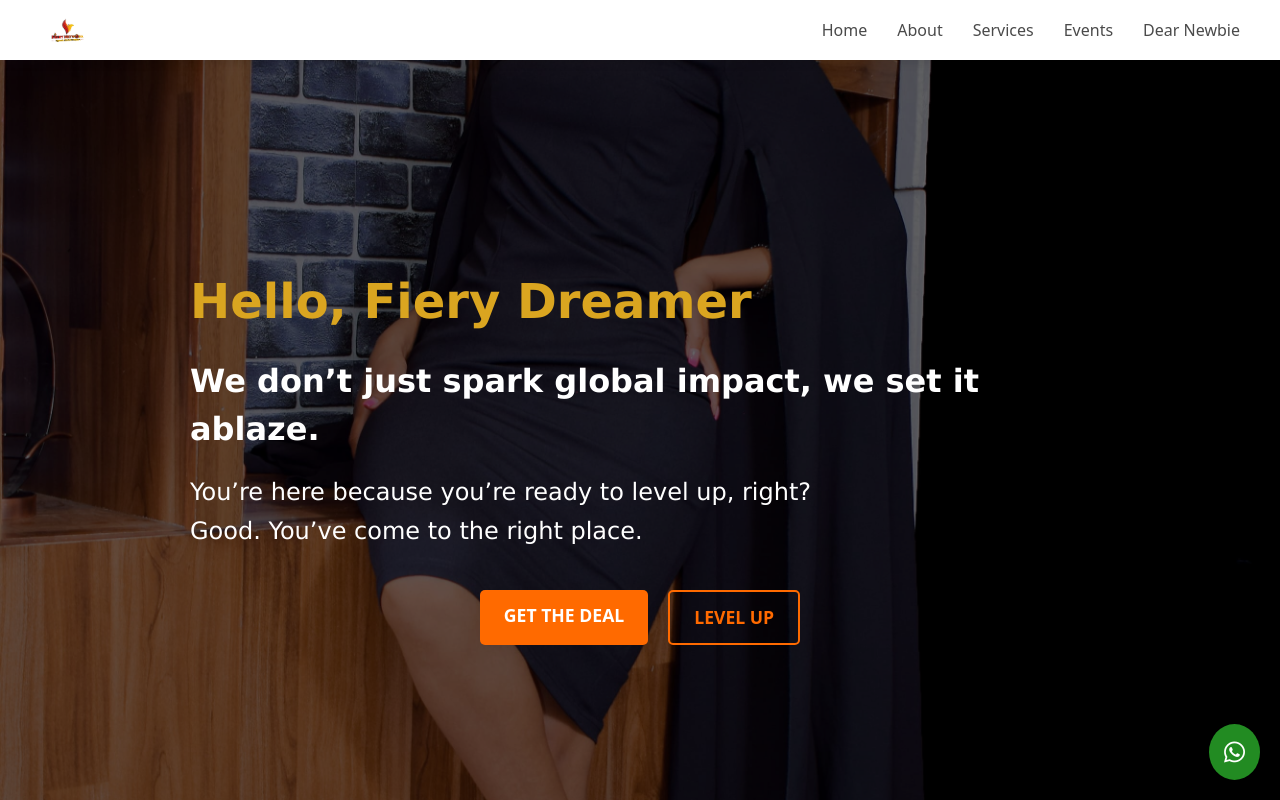
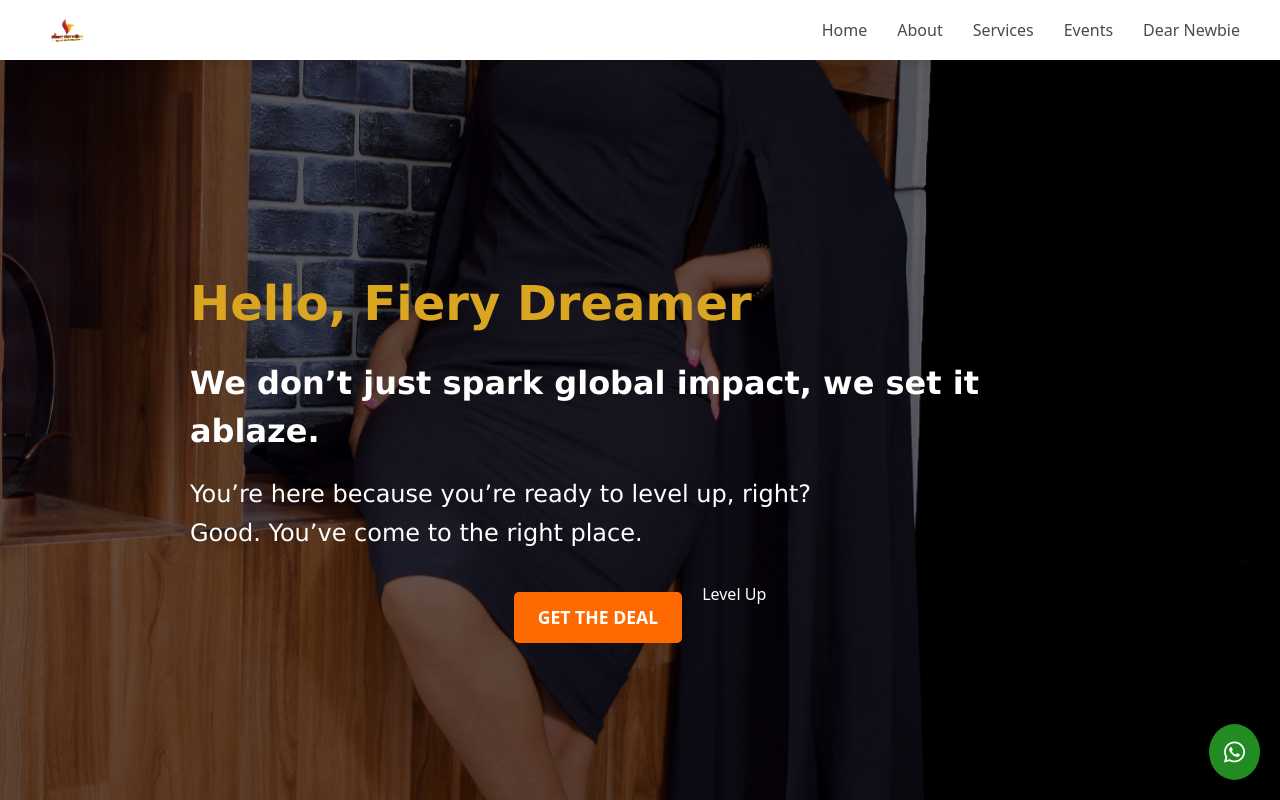
Before and after one commit to JeromeKERICH/fiery-networks, a React (Vite) app: page / in a window 1280 px wide. Shown: the top 800 px of the page. Built offline with nearby package versions, Linux system fonts and the light colour scheme.

Commit message:
4th commits

```diff
--- a/src/components/Contact.jsx
+++ b/src/components/Contact.jsx
@@ -12,7 +12,7 @@ const ContactPage = () => {
           <div className="contact-item">
             <i className="fas fa-map-marker-alt"></i>
             <div>
-              <p>1234 Network Avenue, City, Country</p>
+              <p>Nairobi, Kenya</p>
             </div>
           </div>
 
@@ -20,7 +20,7 @@ const ContactPage = () => {
             <i className="fas fa-phone-alt"></i>
             <div>
 
-              <p>+123 456 7890</p>
+              <p>+254 729 466 141</p>
             </div>
           </div>
 
--- a/src/components/Hero.jsx
+++ b/src/components/Hero.jsx
@@ -1,5 +1,6 @@
 import React from 'react';
 import './styles/Hero.css';
+import { Link } from "react-router-dom";
 
 const HeroSection = () => {
   return (
@@ -9,8 +10,8 @@ const HeroSection = () => {
         <h2>We don’t just spark global impact, we set it ablaze.</h2>
         <p>You’re here because you’re ready to level up, right? <br></br>Good. You’ve come to the right place.</p>
         <div className="cta-buttons">
-          <a href="/deal" className="cta-btn primary">Get the Deal</a>
-          <a href="#" className="cta-btn secondary">Level Up</a>
+          <Link to="/deal" className="cta-btn primary">Get the Deal</Link>
+          <Link to="/#" classname="cta-btn secondary">Level Up</Link>
         </div>
       </div>
     </section>
```
